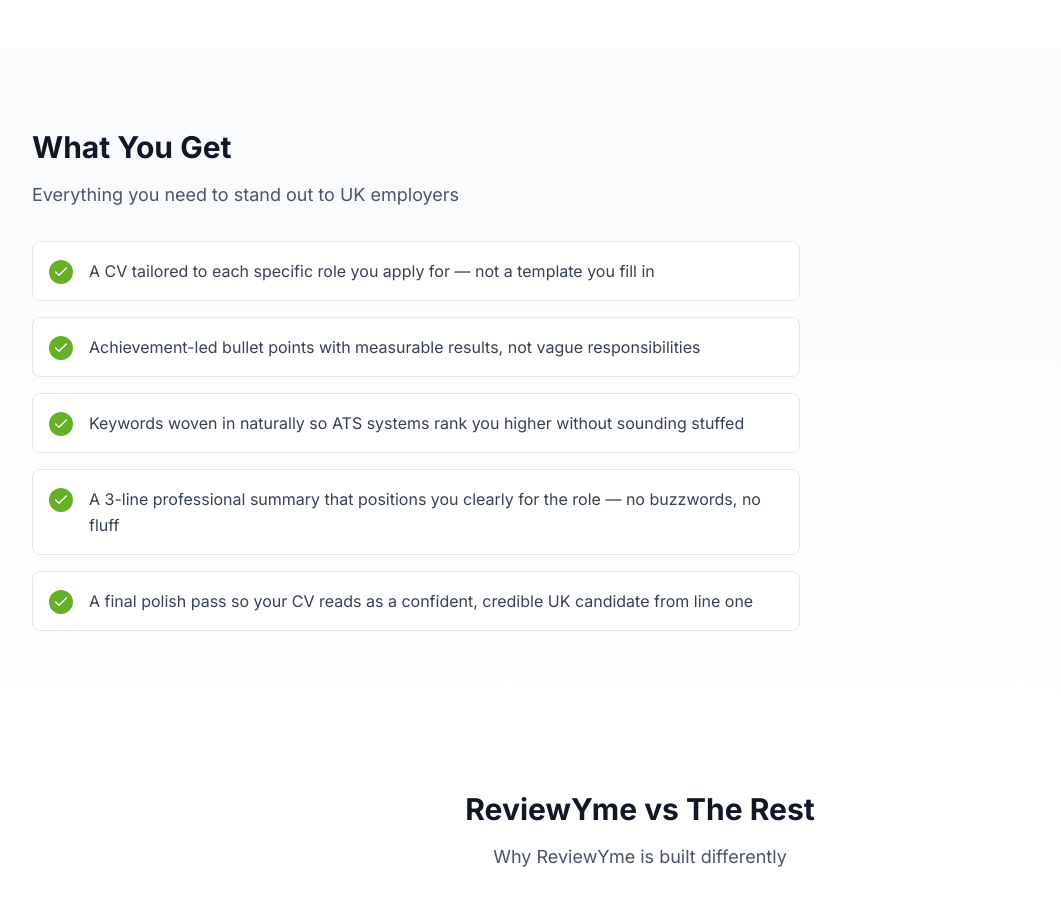
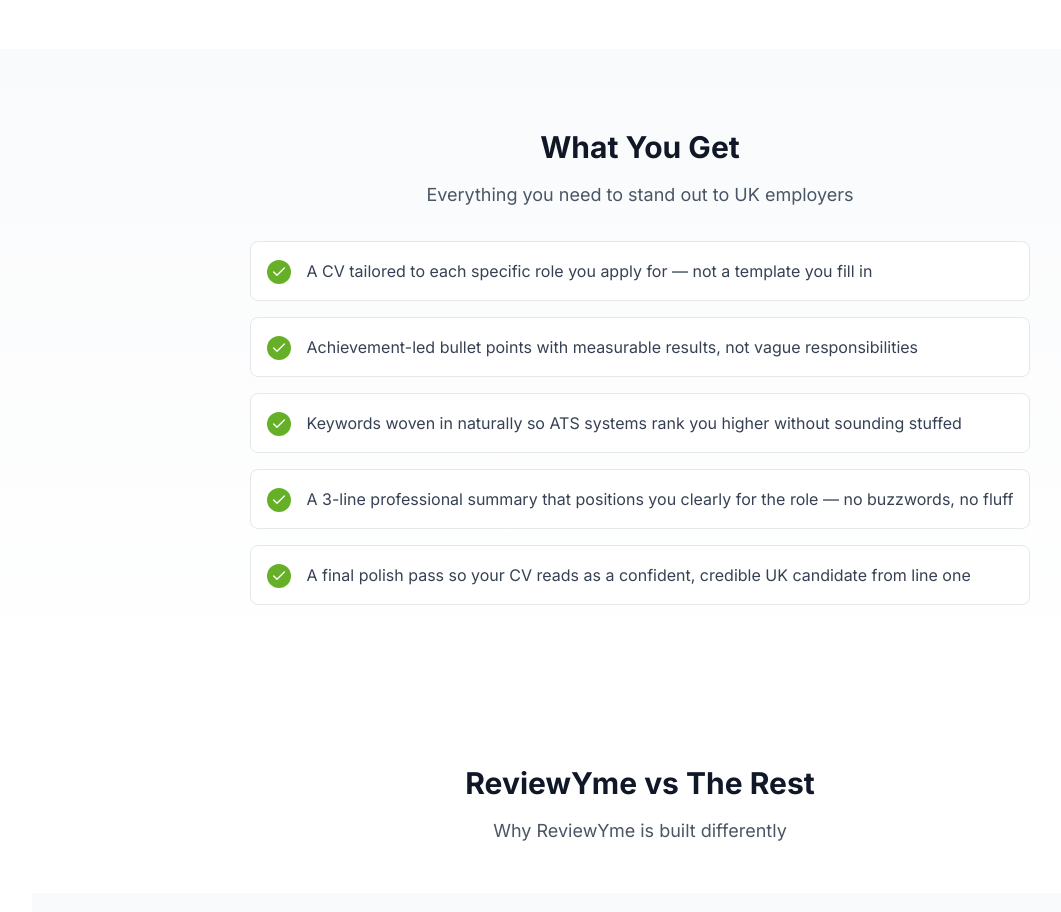
Before and after one commit to segmadev/reviewy-landingpage, a React (Vite) app: page / in a window 1280 px wide. Shown: the part 2860-3772 px from the top of the page, without its empty margins (0-1061 px from the left). Built offline with nearby package versions, Linux system fonts and the light colour scheme.

Commit message:
Refactor PaymentModal to remove default requiredCredits and update WhatYouGet layout for better alignment

```diff
--- a/src/components/PaymentModal.tsx
+++ b/src/components/PaymentModal.tsx
@@ -35,7 +35,7 @@
   onClose,
   onPaymentSuccess: _onPaymentSuccess,
   aiFeatureName,
-  requiredCredits = 10,
+  // requiredCredits = 10,
 }) => {
   const { isAuthenticated, user, login, fetchProfile } = useAuth();
   const { error: showError, success: showSuccess } = useToast();
@@ -501,7 +501,7 @@
                     Get AI Credits
                   </p>
                   <p className="text-gray-500 text-sm leading-relaxed">
-                    You need <strong className="text-gray-700">{requiredCredits} credits</strong> to use <strong className="text-gray-700">{aiFeatureName}</strong>. Choose a plan that fits your needs.
+                    You need <strong className="text-gray-700"> credits</strong> to use <strong className="text-gray-700">{aiFeatureName}</strong>. Choose a plan that fits your needs.
                   </p>
                 </div>
 
--- a/src/components/WhatYouGet.tsx
+++ b/src/components/WhatYouGet.tsx
@@ -15,7 +15,7 @@
 
   return (
     <Section className="bg-gradient-to-b from-gray-50 to-white">
-      <div className="max-w-3xl">
+      <div className=" items-center flex flex-col text-center">
         <motion.div
           initial={{ opacity: 0, y: 20 }}
           whileInView={{ opacity: 1, y: 0 }}
```
